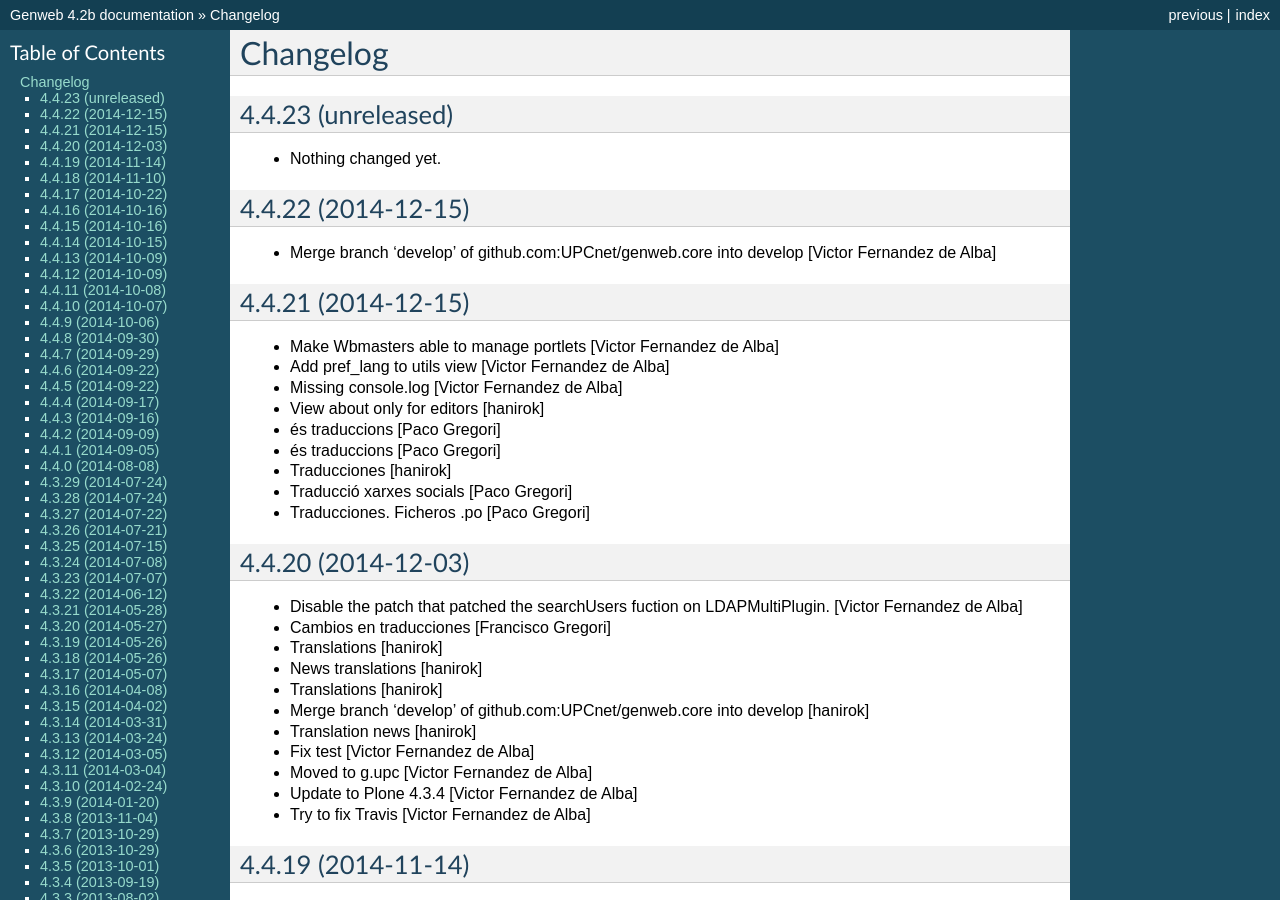
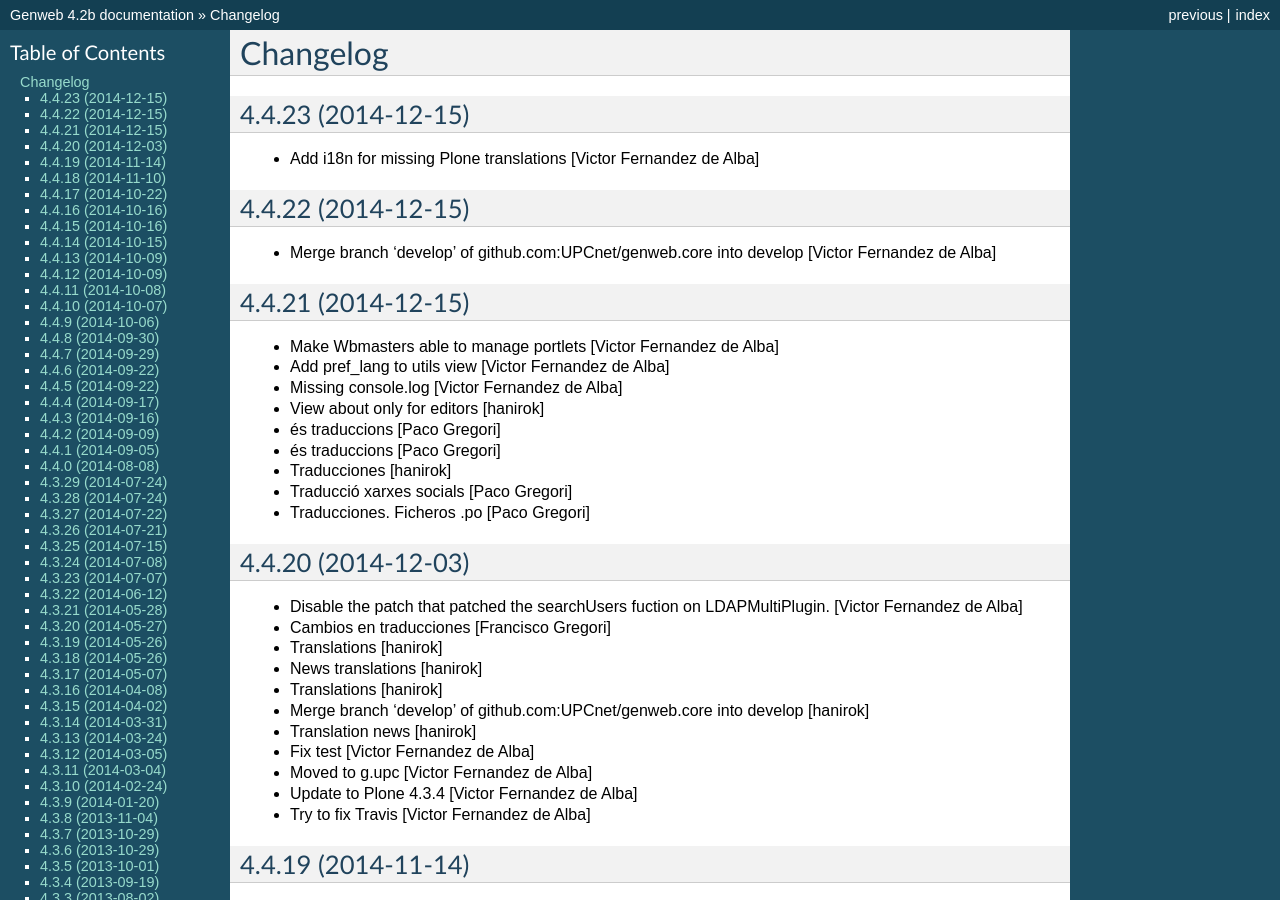
Before and after one commit to UPCnet/genweb.core, a Sphinx documentation site: the page built from docs/HISTORY.rst, in a window 1280 px wide and 900 px high. Built offline with Sphinx 7.4.7, drawn with Linux system fonts in a browser that asks for light colours.

Commit message:
Preparing release 4.4.23

```diff
--- a/docs/HISTORY.rst
+++ b/docs/HISTORY.rst
@@ -1,11 +1,10 @@
 Changelog
 =========
 
-4.4.23 (unreleased)
+4.4.23 (2014-12-15)
 -------------------
 
-- Nothing changed yet.
-
+* Add i18n for missing Plone translations [Victor Fernandez de Alba]
 
 4.4.22 (2014-12-15)
 -------------------
--- a/setup.py
+++ b/setup.py
@@ -1,7 +1,7 @@
 from setuptools import setup, find_packages
 import os
 
-version = '4.4.23.dev0'
+version = '4.4.23'
 
 README = open("README.rst").read()
 HISTORY = open(os.path.join("docs", "HISTORY.rst")).read()
```
